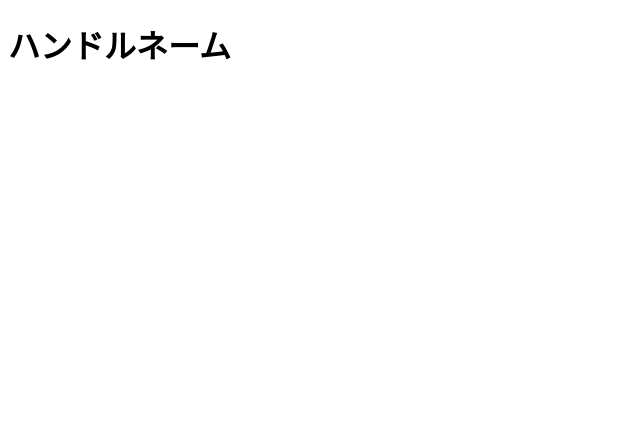
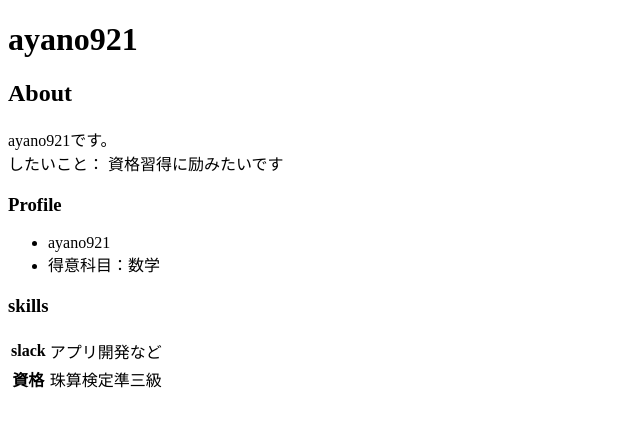
Before and after one commit to ayano921/ayano921.github.io, a plain HTML site: page index.html in a window 1280 px wide. Shown: the whole page, without its empty margins (0-640 px from the left). Drawn offline with Linux system fonts and the light colour scheme.

Commit message:
ポートフォリオに必要な情報を追加

```diff
--- a/index.html
+++ b/index.html
@@ -3,9 +3,32 @@
 <head>
     <meta charset="UTF-8">
     <meta name="viewport" content="width=device-width, initial-scale=1">
-    <title>ハンドルネームのポートフォリオ</title>
+    <title>ayano921のポートフォリオ</title>
 </head>
 <body>
-    <h1>ハンドルネーム</h1>
+    <h1>ayano921</h1>
+    <h2>About</h2>
+    <p>ayano921です。<br>
+       したいこと： 資格習得に励みたいです
+    </p>
+
+    <h3>Profile</h3>
+    <ul>
+        <li>ayano921</li>
+        <li>得意科目：数学</li>
+    </ul>
+
+    <h3>skills</h3>
+    <table>
+        <tr>
+            <th>slack</th>
+            <td>アプリ開発など</td>
+        </tr>
+        <tr>
+            <th>資格</th>
+            <td>珠算検定準三級</td>
+        </tr>
+    </table>
+
 </body>
 </html>
```
